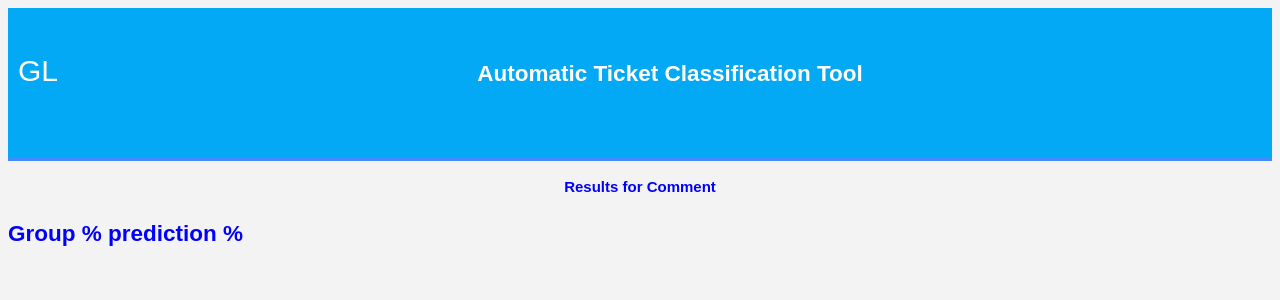
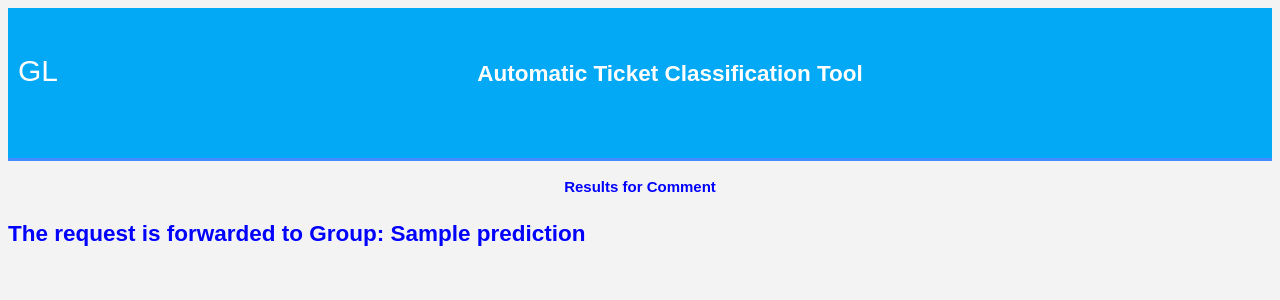
Before and after one commit to ankkod/nlp_capstone_project, a Flask app: template templates/result.html in a window 1280 px wide. Shown: the top 300 px of the page. Run offline with Flask 2, Linux system fonts and the light colour scheme; the template is opened without the code that fills it: most values are stand-ins (such as "Sample title", 1, 10 or a date in 2020); parts of the project's set-up code (start-up, migrations or seed data) failed here and were passed over.

Commit message:
html changes
Signed-off-by: Ankit Kodalikar <ankitkodalikar94@gmail.com>

```diff
--- a/templates/result.html
+++ b/templates/result.html
@@ -19,7 +19,7 @@
 	<div class="results">
 
 
-	<h2 style="color:blue;">Group % prediction %</h2>
+	<h2 style="color:blue;"> The request is forwarded to Group: {{ prediction }}</h2>
 	<!-- {% if prediction == 1%}
 	<h2 style="color:red;">Spam</h2>
 	{% elif prediction == 0%}
```
